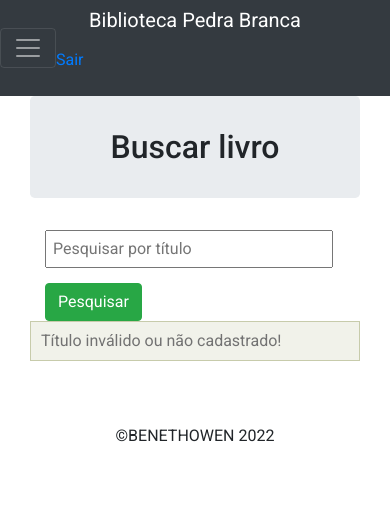
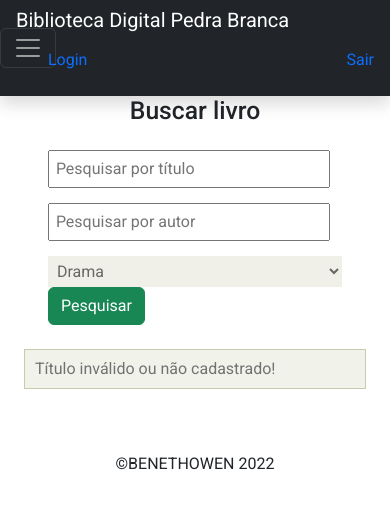
Before and after one commit to Jose-Benedito/beneblog_ci, a CodeIgniter app: page /database/index.php/livro/pesquisar/1 in a window 390 px wide. Shown: the top 509 px of the page. Run offline with CodeIgniter, Linux system fonts and the light colour scheme; the visitor is signed in with stand-in values (Sample User, id 1); data that the repository does not hold is empty; some libraries are stand-ins or nearby versions.

Commit message:
Resolvido layouts e modo de pesquisa de livros

```diff
--- a/application/controllers/Livro.php
+++ b/application/controllers/Livro.php
@@ -96,7 +96,8 @@ class Livro extends CI_Controller{
 
         //carrega a view
         $dados['titulo'] = 'BNTH - Listagem de livros';
-
+        $dados['autor'] =   $this->input->get();
+        $dados['genero'] = $this->input->get();
         $dados['h2'] = 'Buscar livro';
         $dados['tela'] = 'pesquisar'; //para carregar qual o tipo da view
        $dados['livros'] = $this->livro->busca();
--- a/application/models/Livros_model.php
+++ b/application/models/Livros_model.php
@@ -69,9 +69,20 @@ class Livros_model extends CI_Model {
 
    public function busca($limit=0, $offset=0){
 
-       $termo = $this->input->get('pesquisar');
+       if( $termo = $this->input->get('pesquisar')):
+           $this->db->like('titulo',$termo);
+       elseif( $termo = $this->input->get('autor')):
+
+           $this->db->like('autor', $termo);
+       else:
+         $termo = $this->input->get('genero');
+         $this->db->like('genero',$termo);
+      endif;
        $this->db->select('*');
-        $this->db->like('titulo',$termo);
+
+     // $this->db->like('autor', $termoA);
+
+       //$this->db->like('genero',$termoB);
         $this->db->order_by('id', 'desc');
        $query = $this->db->get('livros', $limit);
 
--- a/application/views/commons/menu.php
+++ b/application/views/commons/menu.php
@@ -3,7 +3,7 @@
   <nav class="navbar navbar-dark sticky-top bg-dark flex-md-nowrap p-0 shadow">
 
 
-<a class="navbar-brand col-md-3 col-lg-2 mr-0 px-3 text-center" href="#">Biblioteca Pedra Branca</a>
+<a class="navbar-brand col-md-3 col-lg-2 mr-0 px-3 text-center" href="#">Biblioteca Digital  Pedra Branca</a>
 
 <button class="navbar-toggler position-absolute d-md-none collapsed" type="button" data-toggle="collapse" data-target="#sidebarMenu" aria-controls="sidebarMenu" aria-expanded="false" aria-label="Toggle navigation">
   <span class="navbar-toggler-icon"></span>
@@ -11,6 +11,11 @@
 
 
 
+<ul class="navbar-nav-12 ">
+  <li class="nav mr-auto">
+    <a class="nav-link " href="<?php echo base_url('index.php/setup/login'); ?>">Login</a>
+  </li>
+</ul>
 <ul class="navbar-nav-12 ">
   <li class="nav mr-auto">
     <a class="nav-link " href="<?php echo base_url('index.php/setup/logout'); ?>">Sair</a>
@@ -23,42 +28,38 @@
     <div class="sidebar-sticky pt-3">
       <ul class="nav flex-column">
         <li class="nav-item">
+        <li class="nav-item">
           <a class="nav-link active"  href="<?php echo base_url('index.php/'); ?>">
             <span data-feather="home"></span>
-            <i class="fa-solid fa-house">home</i> <span class="sr-only">(current)</span>
+            <i class="fa-solid fa-house" style="padding:5px;" ></i>Home <span class="sr-only">(current)</span>
           </a>
         </li>
-        <li class="nav-item">
-          <a class="nav-link" href="<?php echo base_url('index.php/setup/alterar'); ?>">
-            <span data-feather="file-text"></span>
-            Alterar ou criar login
+          <a class="nav-link active"  href="<?php echo base_url('index.php/livro/listar'); ?>">
+            <span data-feather="acervo"></span>
+           <i class="fa-solid fa-book" style="padding:5px;" ></i>Acervo<span class="sr-only">(current)</span>
           </a>
         </li>
+
         <li class="nav-item">
           <a class="nav-link" href="<?php echo base_url('index.php/cadastrar_user'); ?>">
             <span data-feather="shopping-cart"></span>
-            <i class="fa-solid fa-address-book" style="padding-right:8px;">  Cadastrar</i>
+             <i class="fa-solid fa-address-book" style="padding:5px;" ></i>Cadastrar
           </a>
         </li>
         <li class="nav-item">
 
           <a class="nav-link" href="<?php echo base_url('index.php/livro/pesquisar'); ?>">
             <span data-feather="users"></span>
-            <i class="fa-solid fa-book-open" style="padding-right:8px;">  Pesquisar livro</i>
 
+             <i class="fa-solid fa-book-open" style="padding:5px;" ></i>Pesquisar livro
           </a>
         </li>
-        <li class="nav-item">
-          <a class="nav-link" href="<?php echo base_url('index.php/cadastro_livros'); ?>">
-            <span data-feather="shopping-cart"></span>
-            Cadastrar livros
-          </a>
-        </li>
+
 
         <li class="nav-item">
           <a class="nav-link" href="<?php echo base_url('index.php/pdf/listagem'); ?>">
             <span data-feather="layers"></span>
-            <i class="fa-solid fa-file-pdf"> Livros em pdfs</i>
+             <i class="fa-solid fa-file-pdf" style="padding:5px;" ></i>Livros em pdf
           </a>
         </li>
       </ul>
@@ -70,49 +71,56 @@
         </a>
       </h6>
       <ul class="nav flex-column mb-2">
+
+        <li class="nav-item">
+          <a class="nav-link" href="<?php echo base_url('index.php/setup/alterar'); ?>">
+            <span data-feather="file-text"></span>
+             <i class="fa-solid fa-pen-to-square" style="padding:5px;" ></i>
+            Alterar ou criar login
+          </a>
+        </li>
         <li class="nav-item">
           <a class="nav-link" href="<?php echo base_url('index.php/visitantes'); ?>">
             <span data-feather="file-text"></span>
-            Controle de acesso da sala de leitura
+           <i class="fa-solid fa-door-open"></i> Controle de acesso da sala de leitura
+          </a>
+        </li>
+
+        <li class="nav-item">
+          <a class="nav-link" href="<?php echo base_url('index.php/cadastro_livros'); ?>">
+            <span data-feather="shopping-cart"></span>
+           <i class="fa-solid fa-book"style="padding:5px;"></i> Cadastrar livros
           </a>
         </li>
         <li class="nav-item">
           <a class="nav-link" href="<?php echo base_url('index.php/livro/listar'); ?>">
             <span data-feather="users"></span>
+
+             <i class="fa-solid fa-pen-to-square" style="padding:5px;" ></i>
             Editar dados de livros
           </a>
         </li>
         <li class="nav-item">
           <a class="nav-link" href="<?php echo base_url('index.php/pdf/cadastrar'); ?>">
             <span data-feather="users"></span>
+             <i class="fa-solid fa-file-pdf" style="padding:5px;" ></i>
             Cadastrar Pdfs
           </a>
         </li>
         <li class="nav-item">
           <a class="nav-link" href="<?php echo base_url('index.php/pdfs'); ?>">
             <span data-feather="users"></span>
+             <i class="fa-solid fa-square-pen" style="padding:5px;" ></i>
             Editar dados de Pdfs
           </a>
         </li>
         <li class="nav-item">
           <a class="nav-link" href="<?php echo base_url('index.php/user/listar'); ?>">
             <span data-feather="bar-chart-2"></span>
-            Controle de Retirada
+           <i class="fa-solid fa-id-badge" style="padding:5px;"></i> Controle de Retirada
           </a>
         </li>
 
-        <li class="nav-item">
-          <a class="nav-link" href="#">
-            <span data-feather="file-text"></span>
-            Registro de entradas
-          </a>
-        </li>
-        <li class="nav-item">
-          <a class="nav-link" href="#">
-            <span data-feather="file-text"></span>
-            Year-end sale
-          </a>
-        </li>
       </ul>
     </div>
   </nav>
--- a/application/views/painel/livros.php
+++ b/application/views/painel/livros.php
@@ -1,4 +1,4 @@
-<?php $this->load->view('painel/header'); ?>
+<?php $this->load->view('commons/header'); ?>
 
 
 <div class="container ">
@@ -75,12 +75,29 @@
                 ?>
 
                 <div class="col-md-12">
-                    <form class="form" method="GET" action="pesquisar">
+                    <form class="form m-4" method="GET" action="pesquisar">
                         <div class="row">
-                            <div class="col-md-8">
+                            <div class="col-md-6">
                                 <input type="text" name="pesquisar" placeholder="Pesquisar por título">
                             </div>
-                            <div class="col-md-4">
+                            <div class="col-md-6">
+                                 <input type="text" name="autor" placeholder="Pesquisar por autor">
+                            </div>
+
+                            <div class="col-md-6">
+                              <select type="text" id="genero" name="genero" value="genero">
+                                <option value="drama">Drama</option>
+                                <option value="romance">Romance</option>
+                                <option value="ficção ">Ficção</option>
+                                <option value="aventura">Aventura</option>
+                                <option value="hq">HQ</option>
+                                <option value="jornalístico">Jornalístico</option>
+                                <option value="suspense">Suspense</option>
+                                <option value="Poema">Poema</option>
+                                <option value="infanto juvenil">Infanto juvenil</option>
+                                </select>
+                            </div>
+                            <div class="col-md-6">
                                 <button type="submit" class="btn btn-success ">Pesquisar</button>
 
                             </div>
@@ -101,7 +118,7 @@
                             foreach ($livros as $linha) :
                         ?>
 
-                <table class="table col-sm-4">
+                <table class="table col-sm-8">
                     <thead>
                         <th >Capa</th>
                         <th >Título</th>
```
Also changed, not shown: application/.htaccess.
